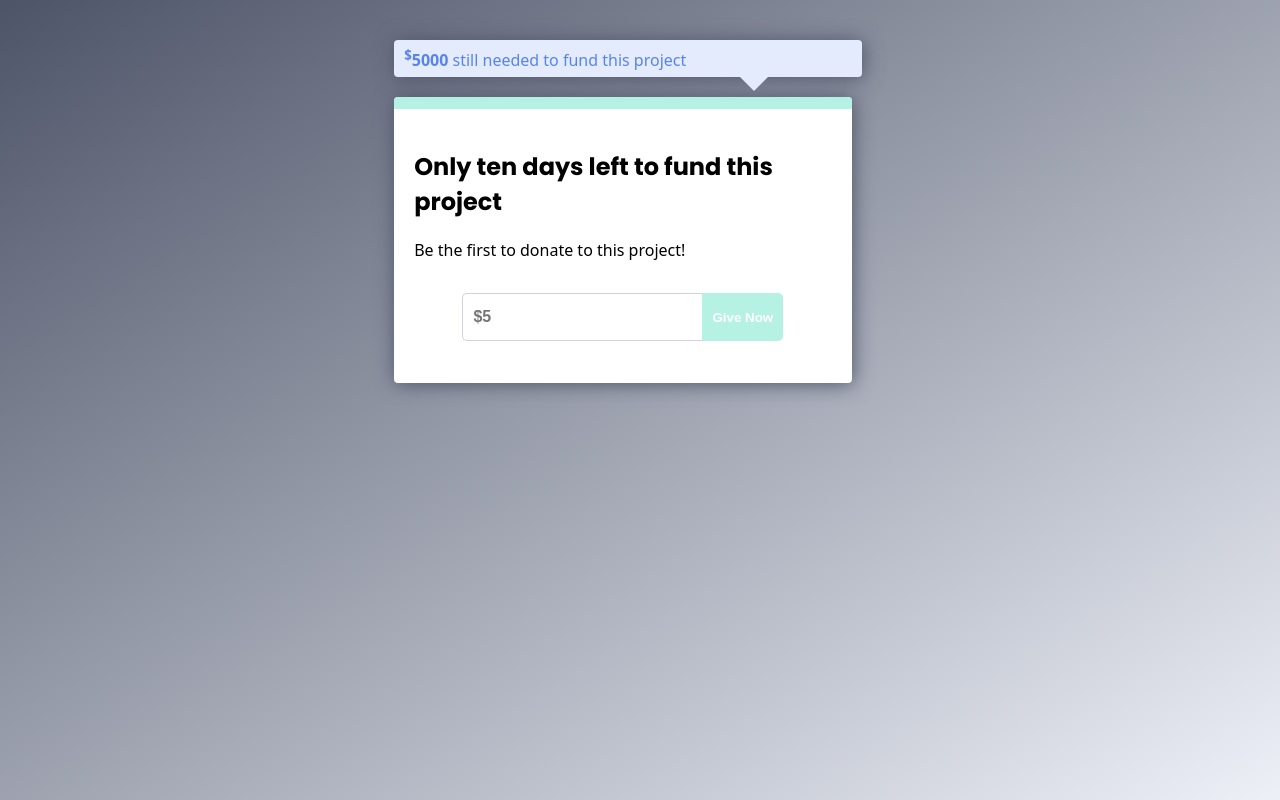
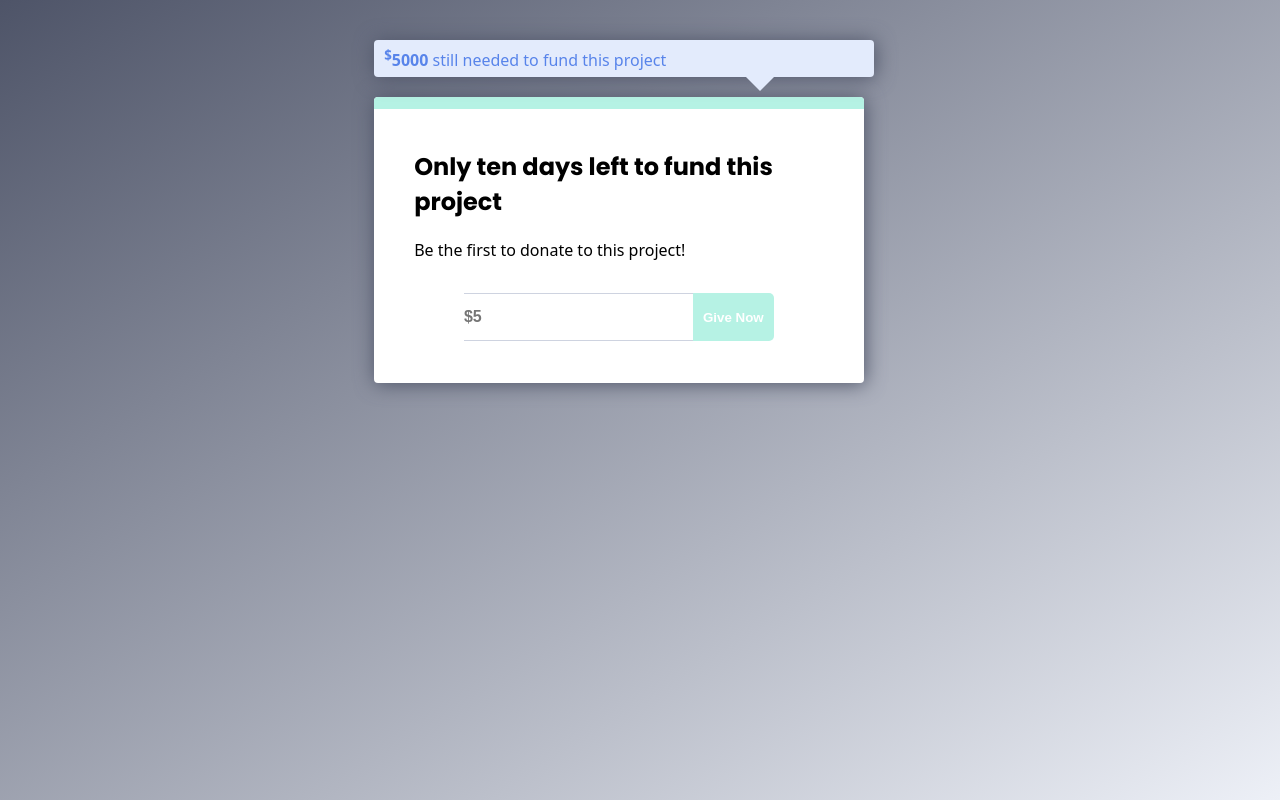
Before and after one commit to Maximillini/ac_donation_form_challenge, a React app: page / in a window 1280 px wide. Built offline with nearby package versions, Linux system fonts and the light colour scheme.

Commit message:
Update styling

```diff
--- a/src/App.scss
+++ b/src/App.scss
@@ -77,7 +77,7 @@ sup {
   margin-top: 20px;
   width: 80%;
   .text-container {
-    padding: 20px;
+    padding: 20px 40px;
     max-width: 460px;
     p {
       min-height: 38px;
@@ -98,33 +98,40 @@ sup {
   display: flex;
   flex-flow: row wrap;
   justify-content: center;
+  position: relative;
+  &::before {
+    content: "$";
+    height: 20px;
+    position: absolute;
+    width: 20px;
+  }
   .input-container {
     display: flex;
     height: 3em;
     position: relative;
-    .inline-form {
-      height: 100%;
+    .dollar-sign {
+      border: 1px solid $slate-40;
+      border-right: 0;
+      color: $slate-60;
+      font-weight: bold;
+      padding-top: 12px;
+      padding-left: 10px;
     }
   }
   .donation-input {
     border: 1px solid $slate-40;
-    border-right: 0px;
-    border-radius: 5px 0 0 5px;
+    border-right: 0;
+    border-left: 0;
     font-size: 1em;
     font-weight: bold;
     outline: none;
-    padding: 0 10px;
+    padding: 0 10px 0 0;
     position: relative;
     &::-webkit-outer-spin-button,
     &::-webkit-inner-spin-button {
       -webkit-appearance: none;
       -moz-appearance: textfield;
       margin: 0;
-    }
-    &::before {
-      content: "$";
-      height: 20px;
-      width: 20px;
     }
   }
   .give-button {
@@ -150,5 +157,6 @@ sup {
     flex: 1 0 100%;
     padding-top: 6px;
     font-size: 12px;
+    text-align: center;
   }
 }
```
